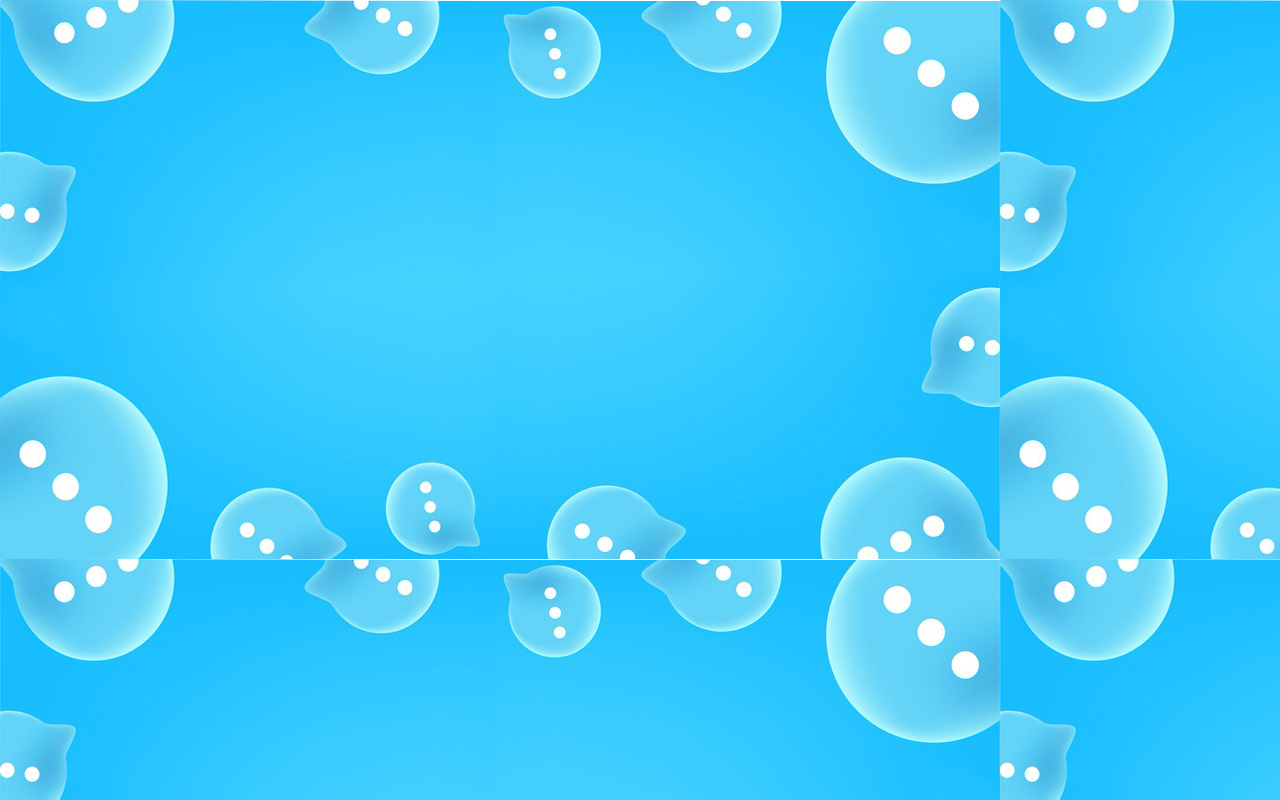
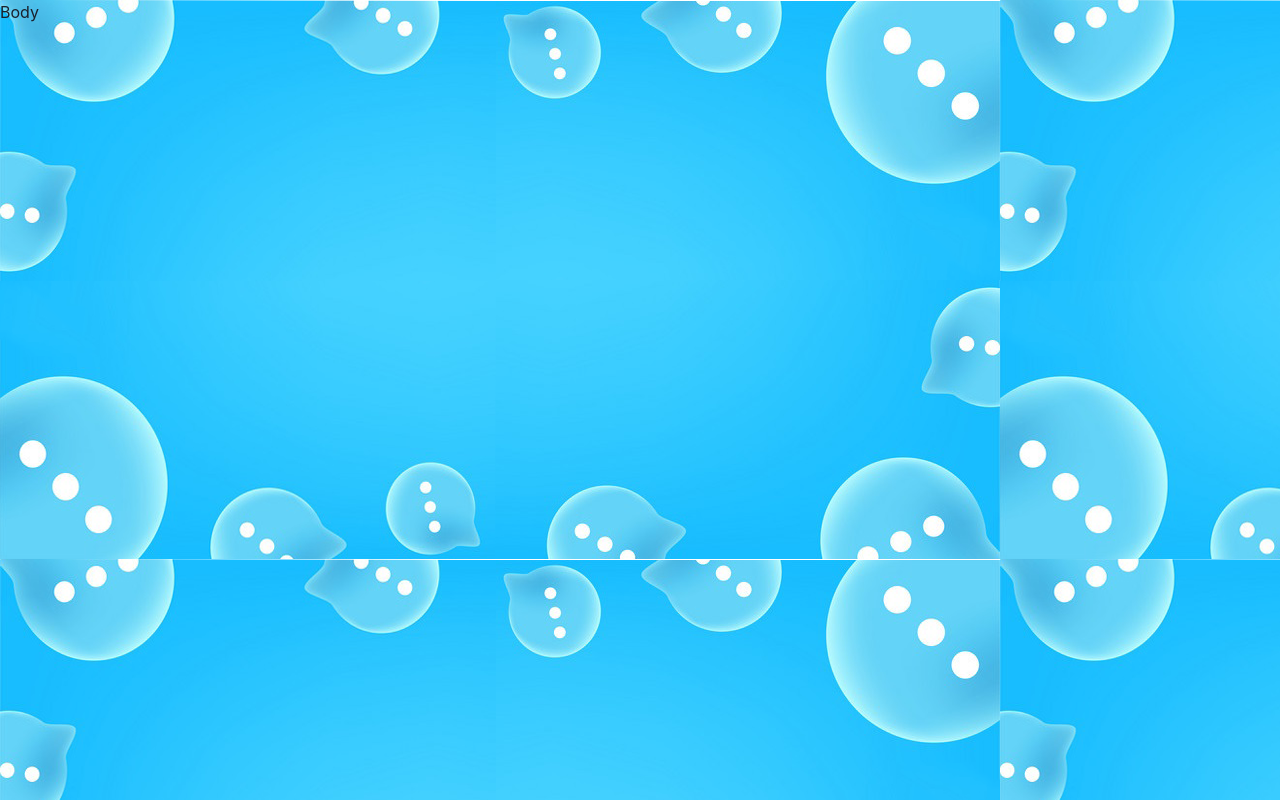
Before and after one commit to bk408/talk-a-tive, a React (Create React App) app in the folder frontend/: page /body in a window 1280 px wide. Before the commit this address had no page. Built offline with nearby package versions, Linux system fonts and the light colour scheme.

Commit message:
body component created

```diff
--- a/frontend/src/App.js
+++ b/frontend/src/App.js
@@ -3,6 +3,7 @@ import './App.css';
 import HomePage from './pages/HomePage';
 import ChatPage from './pages/ChatPage';
 import { Routes, Route } from "react-router-dom";
+import Body from './pages/Body';
 
 
 function App() {
@@ -11,6 +12,7 @@ function App() {
       <Routes>
         <Route exact path="/" element={<HomePage/>} />
         <Route path="/chats" element={<ChatPage/>} />
+        <Route path="/body" element={<Body/>} />
       </Routes>
     </div>
   );
--- /dev/null
+++ b/frontend/src/pages/Body.js
@@ -0,0 +1,9 @@
+import React from 'react'
+
+const Body = () => {
+  return (
+    <div>Body</div>
+  )
+}
+
+export default Body
```
